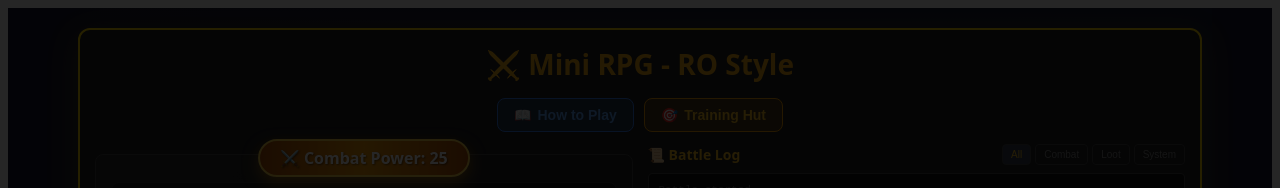
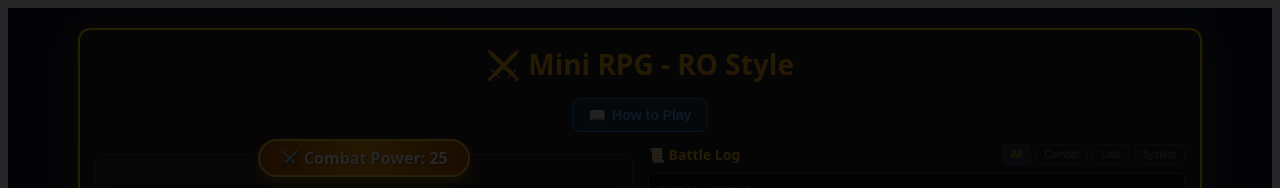
Before and after one commit to alphakey-marketing/react-learning, a React (Vite) app: page / in a window 1280 px wide. Shown: the top 188 px of the page. Built offline with nearby package versions, Linux system fonts and the light colour scheme.

Commit message:
fix: hide Training Hut button and remove 'A' key instruction per UAT feedback

```diff
--- a/src/MiniLevelGame.tsx
+++ b/src/MiniLevelGame.tsx
@@ -254,6 +254,8 @@ export function MiniLevelGame() {
             <span>How to Play</span>
           </button>
 
+          {/* UAT: Hide Training Hut button - only useful for dev, confusing for players */}
+          {showDevTools && (
             <button
               onClick={() => setShowTrainingHut(true)}
               style={{
@@ -273,6 +275,7 @@ export function MiniLevelGame() {
               <span>🎯</span>
               <span>Training Hut</span>
             </button>
+          )}
         </div>
 
         <div
--- a/src/components/EnemyDisplay.tsx
+++ b/src/components/EnemyDisplay.tsx
@@ -414,9 +414,9 @@ export function EnemyDisplay({
         </div>
       </div>
 
+      {/* UAT: Hide 'A' key instruction - confusing for players */}
       <div style={{ fontSize: "10px", color: "rgba(255,255,255,0.6)", marginTop: "12px", position: "relative", zIndex: 1 }}>
         {isGroup && "Tip: AOE skills deal bonus damage to groups!"}
-        {!isGroup && "Tip: Press 'A' key to attack manually"}
       </div>
 
       <style>{`
```
Lines whose indentation alone changed are shown as unchanged.
